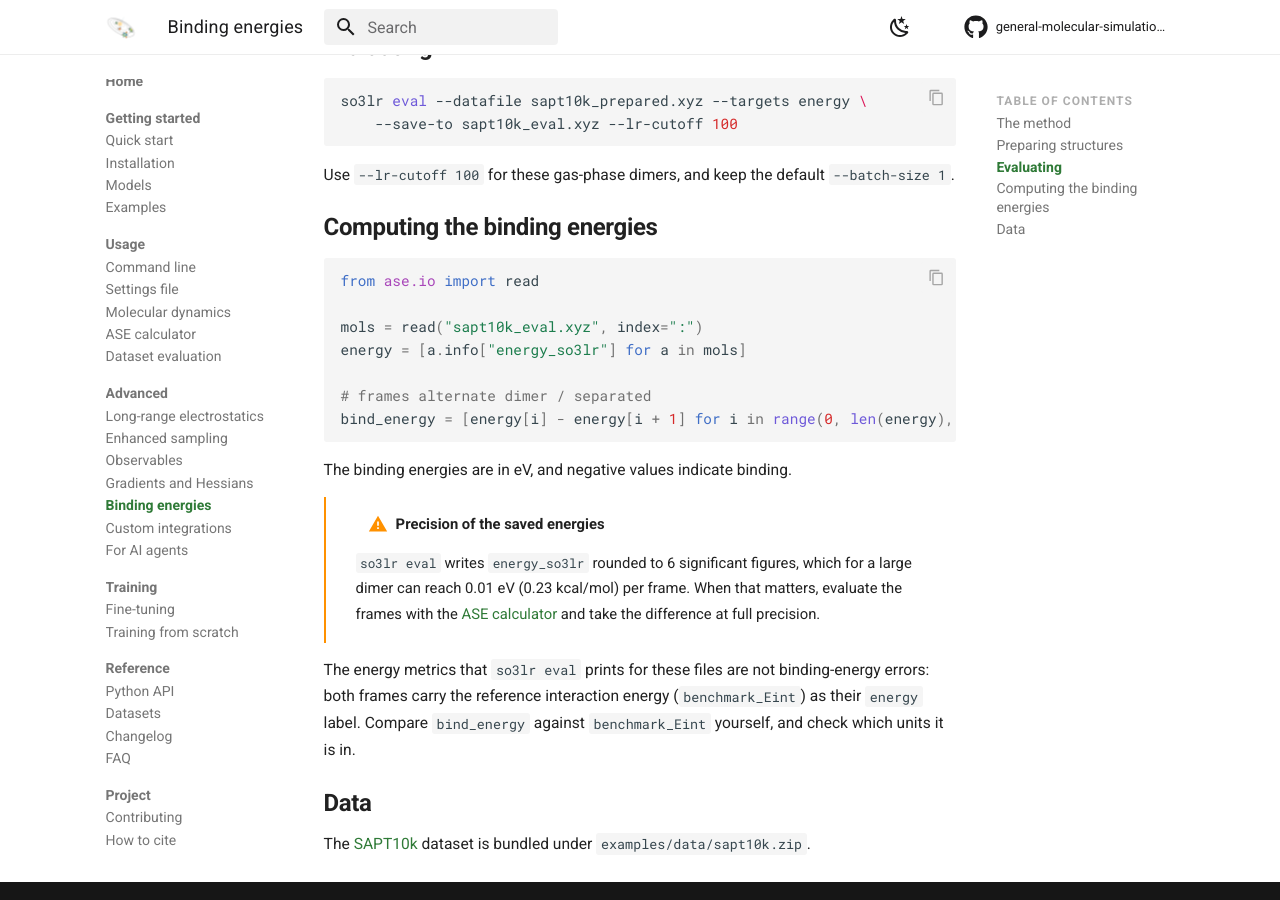
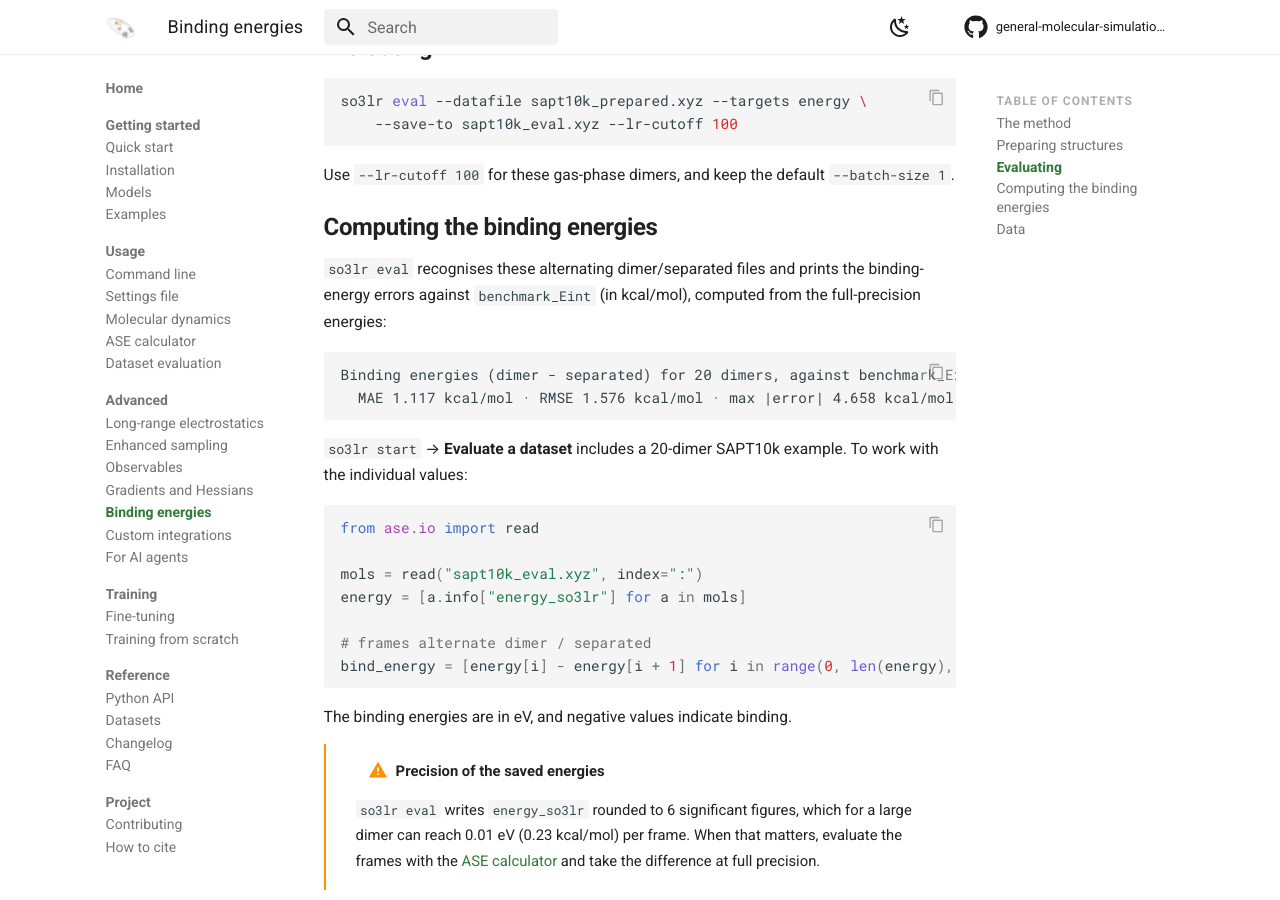
Before and after one commit to so3lr/so3lr.github.io, an MkDocs documentation site: the page built from docs/advanced/binding-energies.md, in a window 1280 px wide and 900 px high, scrolled down 1077 px. Built offline with MkDocs 1.6.1 and Material for MkDocs 9.7.7, drawn with Linux system fonts in a browser that asks for light colours; comment, search, counter and statistics services are not loaded.

Commit message:
Document the evaluation dataset menu, the SAPT10k example and binding-energy reports

````diff
--- a/docs/advanced/binding-energies.md
+++ b/docs/advanced/binding-energies.md
@@ -55,6 +55,18 @@ Use `--lr-cutoff 100` for these gas-phase dimers, and keep the default
 
 ## Computing the binding energies
 
+`so3lr eval` recognises these alternating dimer/separated files and prints the
+binding-energy errors against `benchmark_Eint` (in kcal/mol), computed from the
+full-precision energies:
+
+```text
+Binding energies (dimer - separated) for 20 dimers, against benchmark_Eint in kcal/mol:
+  MAE 1.117 kcal/mol · RMSE 1.576 kcal/mol · max |error| 4.658 kcal/mol
+```
+
+`so3lr start` → **Evaluate a dataset** includes a 20-dimer SAPT10k example. To
+work with the individual values:
+
 ```python
 from ase.io import read
 
````
Also changed, not shown: docs/usage/cli.md (+6 -2 lines).
